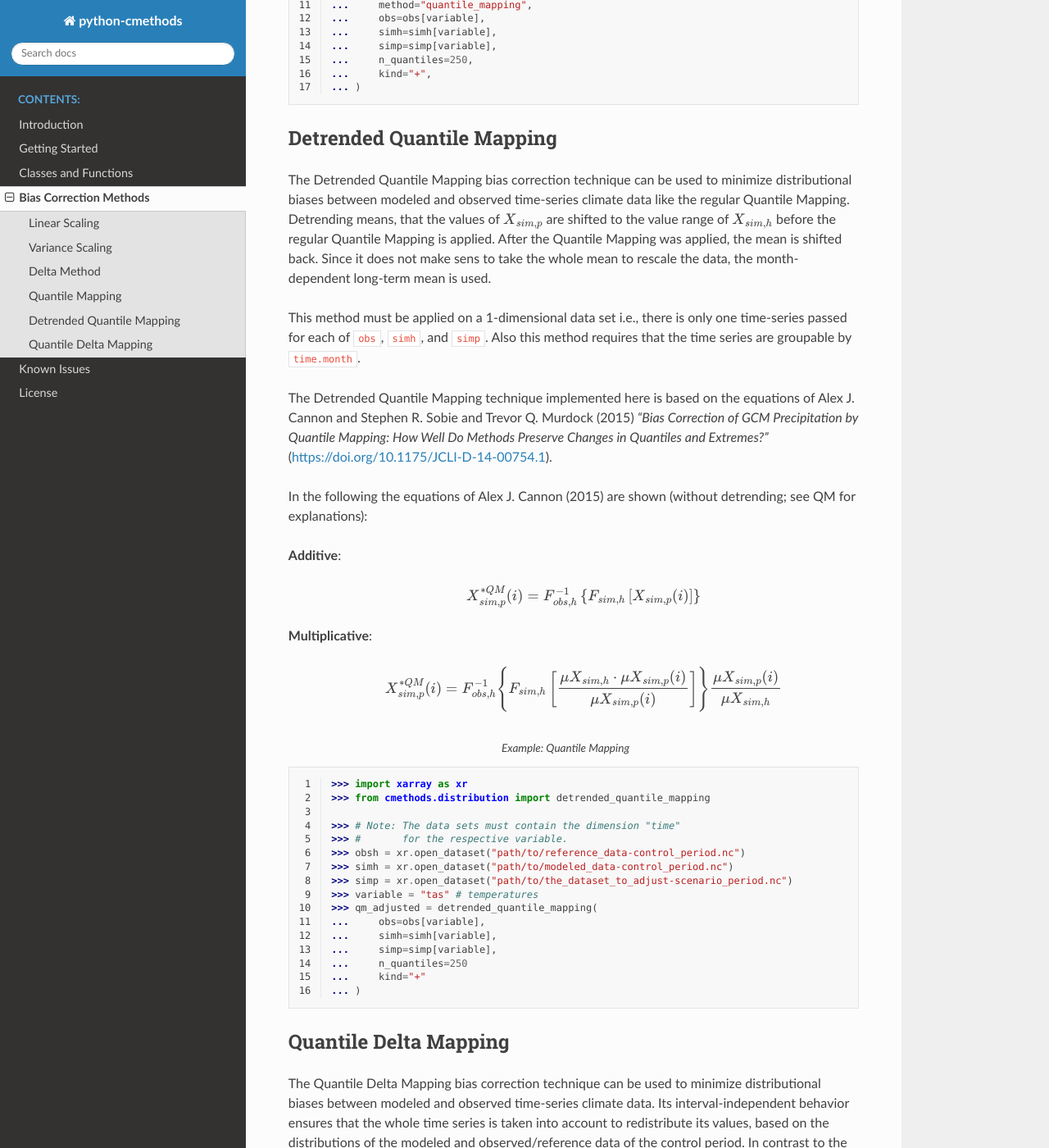
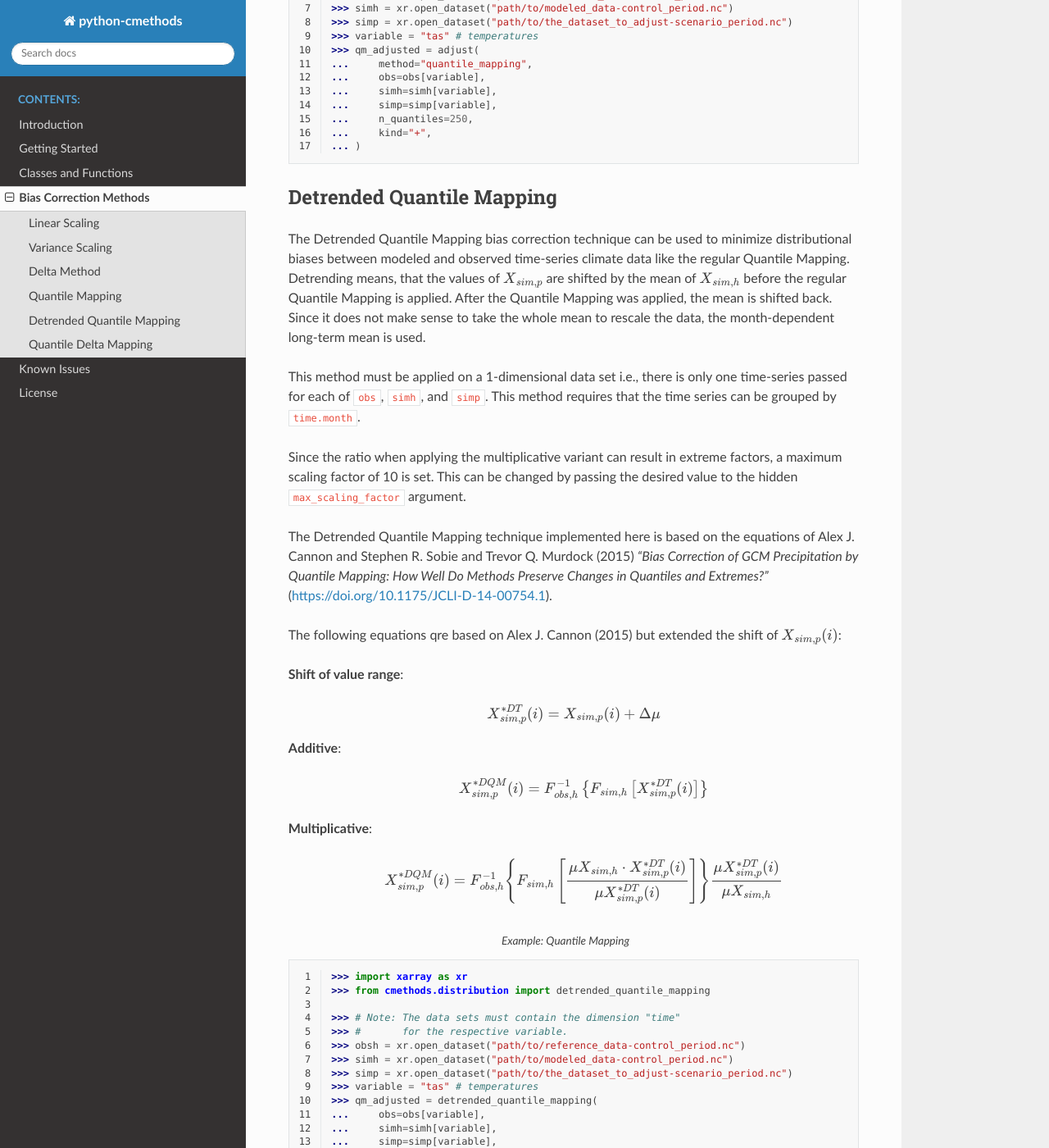
Before and after one commit to btschwertfeger/python-cmethods, a Sphinx documentation site: the page built from doc/src/methods.rst, in a window 1280 px wide and 1400 px high, scrolled down 5594 px. Shown: the whole window at 82% size. Built offline with Sphinx 7.4.7 and the Read the Docs theme 2.0.0, drawn with Linux system fonts in a browser that asks for light colours; some of the changed text lies outside the part shown.

Commit message:
Resolve "The latest documentation still describes the legacy max scaling factor" (#61)

```diff
--- a/doc/src/methods.rst
+++ b/doc/src/methods.rst
@@ -1,6 +1,10 @@
 
 Bias Correction Methods
 =======================
+
+Please note that the formulas are meant to be applied to a single time series.
+The python-cmethods package can apply these formulas to single and
+multidimensional data.
 
 Linear Scaling
 --------------
@@ -9,26 +13,26 @@
 non-stochastic climate variables to minimize deviations in the mean values
 between predicted and observed time-series of past and future time periods.
 
+This method requires that the time series can be grouped by ``time.month``.
+
 Since the multiplicative scaling can result in very high scaling factors, a
-maximum scaling factor of 10 is set. This can be changed by adjusting
-:attr:`CMethods.MAX_SCALING_FACTOR`.
-
-This method must be applied on a 1-dimensional data set i.e., there is only one
-time-series passed for each of ``obs``, ``simh``, and ``simp``.
+maximum scaling factor of 10 is set. This can be changed by passing the desired
+value to the hidden ``max_scaling_factor`` argument.
 
 The Linear Scaling bias correction technique implemented here is based on the
-method described in the equations of Teutschbein, Claudia and Seibert, Jan (2012)
-*"Bias correction of regional climate model simulations for hydrological climate-change
-impact studies: Review and evaluation of different methods"*
+method described in the equations of Teutschbein, Claudia and Seibert, Jan
+(2012) *"Bias correction of regional climate model simulations for hydrological
+climate-change impact studies: Review and evaluation of different methods"*
 (https://doi.org/10.1016/j.jhydrol.2012.05.052). In the following the equations
 for both additive and multiplicative Linear Scaling are shown:
 
 **Additive**:
 
-    In Linear Scaling, the long-term monthly mean (:math:`\mu_m`) of the modeled data :math:`X_{sim,h}` is subtracted
-    from the long-term monthly mean of the reference data :math:`X_{obs,h}` at time step :math:`i`.
-    This difference in month-dependent long-term mean is than added to the value of time step :math:`i`,
-    in the time-series that is to be adjusted (:math:`X_{sim,p}`).
+    In Linear Scaling, the long-term monthly mean (:math:`\mu_m`) of the modeled
+    data :math:`X_{sim,h}` is subtracted from the long-term monthly mean of the
+    reference data :math:`X_{obs,h}` at time step :math:`i`. This difference in
+    month-dependent long-term mean is than added to the value of time step
+    :math:`i`, in the time-series that is to be adjusted (:math:`X_{sim,p}`).
 
     .. math::
 
@@ -36,8 +40,8 @@
 
 **Multiplicative**:
 
-    The multiplicative Linear Scaling differs from the additive variant in such way, that the changes are not computed
-    in absolute but in relative values.
+    The multiplicative Linear Scaling differs from the additive variant in such
+    way, that the changes are not computed in absolute but in relative values.
 
     .. math::
 
@@ -70,22 +74,26 @@
 Variance Scaling
 ----------------
 
-The Variance Scaling bias correction technique can be applied only on non-stochastic
-climate variables to minimize deviations in the mean and variance
+The Variance Scaling bias correction technique can be applied only on
+non-stochastic climate variables to minimize deviations in the mean and variance
 between predicted and observed time-series of past and future time periods.
 
-This method must be applied on a 1-dimensional data set i.e., there is only one
-time-series passed for each of ``obs``, ``simh``, and ``simp``.
+This method requires that the time series can be grouped by ``time.month``.
+
+Since the the scaling by ratio can result in very high scaling factors, a
+maximum scaling factor of 10 is set. This can be changed by passing the desired
+value to the hidden ``max_scaling_factor`` argument.
 
 The Variance Scaling bias correction technique implemented here is based on the
-method described in the equations of Teutschbein, Claudia and Seibert, Jan (2012)
-*"Bias correction of regional climate model simulations for hydrological climate-change
-impact studies: Review and evaluation of different methods"*
+method described in the equations of Teutschbein, Claudia and Seibert, Jan
+(2012) *"Bias correction of regional climate model simulations for hydrological
+climate-change impact studies: Review and evaluation of different methods"*
 (https://doi.org/10.1016/j.jhydrol.2012.05.052). In the following the equations
 of the Variance Scaling approach are shown:
 
-**(1)** First, the modeled data of the control and scenario period must be bias-corrected using
-the additive linear scaling technique. This adjusts the deviation in the mean.
+**(1)** First, the modeled data of the control and scenario period must be
+bias-corrected using the additive linear scaling technique. This adjusts the
+deviation in the mean.
 
 .. math::
 
@@ -93,8 +101,8 @@
 
     X^{*LS}_{sim,p}(i) = X_{sim,p}(i) + \mu_{m}(X_{obs,h}(i)) - \mu_{m}(X_{sim,h}(i))
 
-**(2)** In the second step, the time-series are shifted to a zero mean. This enables the adjustment
-of the standard deviation in the following step.
+**(2)** In the second step, the time-series are shifted to a zero mean. This
+enables the adjustment of the standard deviation in the following step.
 
 .. math::
 
@@ -144,12 +152,11 @@
 non-stochastic climate variables to minimize deviations in the mean values
 between predicted and observed time-series of past and future time periods.
 
-Since the multiplicative scaling can result in very high scaling factors,
-a maximum scaling factor of 10 is set.  This can be changed by adjusting
-:attr:`CMethods.MAX_SCALING_FACTOR`.
+This method requires that the time series can be grouped by ``time.month``.
 
-This method must be applied on a 1-dimensional data set i.e., there is only one
-time-series passed for each of ``obs``, ``simh``, and ``simp``.
+Since the multiplicative scaling can result in very high scaling factors, a
+maximum scaling factor of 10 is set. This can be changed by passing the desired
+value to the hidden ``max_scaling_factor`` argument.
 
 The Delta Method bias correction technique implemented here is based on the
 method described in the equations of Beyer, R. and Krapp, M. and Manica, A. (2020)
@@ -159,12 +166,16 @@
 
 **Additive**:
 
-    The Delta Method looks like the Linear Scaling method but the important difference is, that the Delta method
-    uses the change between the modeled data instead of the difference between the modeled and reference data of the control
-    period. This means that the long-term monthly mean (:math:`\mu_m`) of the modeled data of the control period :math:`T_{sim,h}`
-    is subtracted from the long-term monthly mean of the modeled data from the scenario period :math:`T_{sim,p}` at time step :math:`i`.
-    This change in month-dependent long-term mean is than added to the long-term monthly mean for time step :math:`i`,
-    in the time-series that represents the reference data of the control period (:math:`T_{obs,h}`).
+    The Delta Method looks like the Linear Scaling method but the important
+    difference is, that the Delta method uses the change between the modeled
+    data instead of the difference between the modeled and reference data of the
+    control period. This means that the long-term monthly mean (:math:`\mu_m`)
+    of the modeled data of the control period :math:`T_{sim,h}` is subtracted
+    from the long-term monthly mean of the modeled data from the scenario period
+    :math:`T_{sim,p}` at time step :math:`i`. This change in month-dependent
+    long-term mean is than added to the long-term monthly mean for time step
+    :math:`i`, in the time-series that represents the reference data of the
+    control period (:math:`T_{obs,h}`).
 
     .. math::
 
@@ -172,8 +183,9 @@
 
 **Multiplicative**:
 
-    The multiplicative variant behaves like the additive, but with the difference that the change is computed using the relative change
-    instead of the absolute change.
+    The multiplicative variant behaves like the additive, but with the
+    difference that the change is computed using the relative change instead of
+    the absolute change.
 
     .. math::
 
@@ -204,22 +216,21 @@
 
 Quantile Mapping
 ----------------
-The Quantile Mapping bias correction technique can be used to minimize distributional
-biases between modeled and observed time-series climate data. Its interval-independent
-behavior ensures that the whole time series is taken into account to redistribute
-its values, based on the distributions of the modeled and observed/reference data of the
-control period.
-
-This method must be applied on a 1-dimensional data set i.e., there is only one
-time-series passed for each of ``obs``, ``simh``, and ``simp``.
+The Quantile Mapping bias correction technique can be used to minimize
+distributional biases between modeled and observed time-series climate data. Its
+interval-independent behavior ensures that the whole time series is taken into
+account to redistribute its values, based on the distributions of the modeled
+and observed/reference data of the control period.
 
 The Quantile Mapping technique implemented here is based on the equations of
-Alex J. Cannon and Stephen R. Sobie and Trevor Q. Murdock (2015) *"Bias Correction of GCM
-Precipitation by Quantile Mapping: How Well Do Methods Preserve Changes in Quantiles
-and Extremes?"* (https://doi.org/10.1175/JCLI-D-14-00754.1).
+Alex J. Cannon and Stephen R. Sobie and Trevor Q. Murdock (2015) *"Bias
+Correction of GCM Precipitation by Quantile Mapping: How Well Do Methods
+Preserve Changes in Quantiles and Extremes?"*
+(https://doi.org/10.1175/JCLI-D-14-00754.1).
 
 The regular Quantile Mapping is bounded to the value range of the modeled data
-of the control period. To avoid this, the Detrended Quantile Mapping can be used.
+of the control period. To avoid this, the Detrended Quantile Mapping can be
+used.
 
 In the following the equations of Alex J. Cannon (2015) are shown and explained:
 
@@ -230,11 +241,12 @@
         X^{*QM}_{sim,p}(i) = F^{-1}_{obs,h} \left\{F_{sim,h}\left[X_{sim,p}(i)\right]\right\}
 
 
-    The additive quantile mapping procedure consists of inserting the value to be
-    adjusted (:math:`X_{sim,p}(i)`) into the cumulative distribution function
-    of the modeled data of the control period (:math:`F_{sim,h}`). This determines,
-    in which quantile the value to be adjusted can be found in the modeled data of the control period
-    The following images show this by using :math:`T` for temperatures.
+    The additive quantile mapping procedure consists of inserting the value to
+    be adjusted (:math:`X_{sim,p}(i)`) into the cumulative distribution function
+    of the modeled data of the control period (:math:`F_{sim,h}`). This
+    determines, in which quantile the value to be adjusted can be found in the
+    modeled data of the control period The following images show this by using
+    :math:`T` for temperatures.
 
     .. figure:: ../_static/images/qm-cdf-plot-1.png
         :width: 600
@@ -244,8 +256,9 @@
         Fig 1: Inserting :math:`X_{sim,p}(i)` into :math:`F_{sim,h}` to determine the quantile value
 
     This value, which of course lies between 0 and 1, is subsequently inserted
-    into the inverse cumulative distribution function of the reference data of the control period to
-    determine the bias-corrected value at time step :math:`i`.
+    into the inverse cumulative distribution function of the reference data of
+    the control period to determine the bias-corrected value at time step
+    :math:`i`.
 
     .. figure:: ../_static/images/qm-cdf-plot-2.png
         :width: 600
@@ -286,37 +299,49 @@
 Detrended Quantile Mapping
 --------------------------
 
-The Detrended Quantile Mapping bias correction technique can be used to minimize distributional
-biases between modeled and observed time-series climate data like the regular Quantile Mapping.
-Detrending means, that the values of :math:`X_{sim,p}` are shifted to the value range of
-:math:`X_{sim,h}` before the regular Quantile Mapping is applied.
-After the Quantile Mapping was applied, the mean is shifted back. Since it does not make sens
-to take the whole mean to rescale the data, the month-dependent long-term mean is used.
+The Detrended Quantile Mapping bias correction technique can be used to minimize
+distributional biases between modeled and observed time-series climate data like
+the regular Quantile Mapping. Detrending means, that the values of
+:math:`X_{sim,p}` are shifted by the mean of :math:`X_{sim,h}` before the
+regular Quantile Mapping is applied. After the Quantile Mapping was applied, the
+mean is shifted back. Since it does not make sense to take the whole mean to
+rescale the data, the month-dependent long-term mean is used.
 
 This method must be applied on a 1-dimensional data set i.e., there is only one
-time-series passed for each of ``obs``, ``simh``, and ``simp``. Also this method requires
-that the time series are groupable by ``time.month``.
+time-series passed for each of ``obs``, ``simh``, and ``simp``. This method
+requires that the time series can be grouped by ``time.month``.
 
-The Detrended Quantile Mapping technique implemented here is based on the equations of
-Alex J. Cannon and Stephen R. Sobie and Trevor Q. Murdock (2015) *"Bias Correction of GCM
-Precipitation by Quantile Mapping: How Well Do Methods Preserve Changes in Quantiles
-and Extremes?"* (https://doi.org/10.1175/JCLI-D-14-00754.1).
+Since the ratio when applying the multiplicative variant can result in extreme
+factors, a maximum scaling factor of 10 is set. This can be changed by passing
+the desired value to the hidden ``max_scaling_factor`` argument.
 
-In the following the equations of Alex J. Cannon (2015) are shown (without detrending; see QM
-for explanations):
+The Detrended Quantile Mapping technique implemented here is based on the
+equations of Alex J. Cannon and Stephen R. Sobie and Trevor Q. Murdock (2015)
+*"Bias Correction of GCM Precipitation by Quantile Mapping: How Well Do Methods
+Preserve Changes in Quantiles and Extremes?"*
+(https://doi.org/10.1175/JCLI-D-14-00754.1).
+
+The following equations qre based on Alex J. Cannon (2015) but extended the
+shift of :math:`X_{sim,p}(i)`:
+
+**Shift of value range**:
+
+.. math::
+
+    X_{sim,p}^{*DT}(i) = X_{sim,p}(i) + \Delta\mu
 
 **Additive**:
 
     .. math::
 
-        X^{*QM}_{sim,p}(i) = F^{-1}_{obs,h} \left\{F_{sim,h}\left[X_{sim,p}(i)\right]\right\}
+        X_{sim,p}^{*DQM}(i) = F_{obs,h}^{-1}\left\{F_{sim,h}\left[X_{sim,p}^{*DT}(i)\right]\right\}
 
 
 **Multiplicative**:
 
     .. math::
 
-        X^{*QM}_{sim,p}(i) = F^{-1}_{obs,h}\Biggl\{F_{sim,h}\left[\frac{\mu{X_{sim,h}} \cdot \mu{X_{sim,p}(i)}}{\mu{X_{sim,p}(i)}}\right]\Biggr\}\frac{\mu{X_{sim,p}(i)}}{\mu{X_{sim,h}}}
+        X^{*DQM}_{sim,p}(i) = F^{-1}_{obs,h}\Biggl\{F_{sim,h}\left[\frac{\mu{X_{sim,h}} \cdot X_{sim,p}^{*DT}(i)}{\mu{X_{sim,p}^{*DT}(i)}}\right]\Biggr\}\frac{\mu{X_{sim,p}^{*DT}(i)}}{\mu{X_{sim,h}}}
 
 
 .. code-block:: python
@@ -344,22 +369,24 @@
 Quantile Delta Mapping
 -----------------------
 
-The Quantile Delta Mapping bias correction technique can be used to minimize distributional
-biases between modeled and observed time-series climate data. Its interval-independent
-behavior ensures that the whole time series is taken into account to redistribute
-its values, based on the distributions of the modeled and observed/reference data of the
-control period. In contrast to the regular Quantile Mapping (:func:`cmethods.CMethods.quantile_mapping`)
-the Quantile Delta Mapping also takes the change between the modeled data of the control and scenario
-period into account.
+The Quantile Delta Mapping bias correction technique can be used to minimize
+distributional biases between modeled and observed time-series climate data. Its
+interval-independent behavior ensures that the whole time series is taken into
+account to redistribute its values, based on the distributions of the modeled
+and observed/reference data of the control period. In contrast to the regular
+Quantile Mapping (:func:`cmethods.CMethods.quantile_mapping`) the Quantile Delta
+Mapping also takes the change between the modeled data of the control and
+scenario period into account.
 
-This method must be applied on a 1-dimensional data set i.e., there is only one
-time-series passed for each of ``obs``, ``simh``, and ``simp``.
+Since the ratio when applying the multiplicative variant can result in extreme
+factors, a maximum scaling factor of 10 is set. This can be changed by passing
+the desired value to the hidden ``max_scaling_factor`` argument.
 
-The Quantile Delta Mapping technique implemented here is based on the equations of
-Tong, Y., Gao, X., Han, Z. et al. (2021) *"Bias correction of temperature and precipitation
-over China for RCM simulations using the QM and QDM methods"*. Clim Dyn 57, 1425-1443
-(https://doi.org/10.1007/s00382-020-05447-4). In the following the additive and multiplicative
-variant are shown.
+The Quantile Delta Mapping technique implemented here is based on the equations
+of Tong, Y., Gao, X., Han, Z. et al. (2021) *"Bias correction of temperature and
+precipitation over China for RCM simulations using the QM and QDM methods"*.
+Clim Dyn 57, 1425-1443 (https://doi.org/10.1007/s00382-020-05447-4). In the
+following the additive and multiplicative variant are shown.
 
 **Additive**:
 
```
Also changed, not shown: other parts of doc/src/methods.rst (+18 -14 lines), 3 other files.
